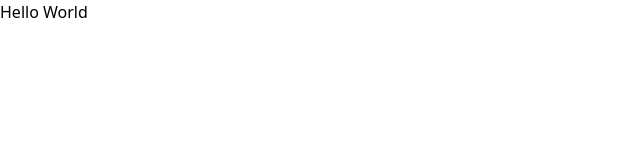
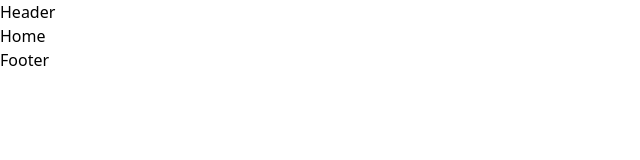
Before and after one commit to md-zeon/Arvyax-Wellness-Platform, a React (Vite) app in the folder frontend/: page / in a window 1280 px wide. Shown: the top 160 px of the page, without its empty margins (0-640 px from the left). Built offline with nearby package versions, Linux system fonts and the light colour scheme.

Commit message:
Added Root Layout Of the Page

```diff
--- /dev/null
+++ b/frontend/src/layouts/RootLayout/RootLayout.jsx
@@ -0,0 +1,15 @@
+import { Outlet } from "react-router";
+
+const RootLayout = () => {
+    return (
+        <>
+            <header>Header</header>
+            <main>
+                <Outlet />
+            </main>
+            <footer>Footer</footer>
+        </>
+    );
+};
+
+export default RootLayout;
--- /dev/null
+++ b/frontend/src/pages/Home/Home.jsx
@@ -0,0 +1,9 @@
+const Home = () => {
+    return (
+        <div>
+            Home
+        </div>
+    );
+};
+
+export default Home;
--- a/frontend/src/routes/routes.jsx
+++ b/frontend/src/routes/routes.jsx
@@ -1,9 +1,17 @@
 import { createBrowserRouter } from "react-router";
+import RootLayout from "../layouts/RootLayout/RootLayout";
+import Home from "../pages/Home/Home";
 
 const router = createBrowserRouter([
 	{
 		path: "/",
-		element: <div>Hello World</div>,
+		Component: RootLayout,
+		children: [
+			{
+				index: true,
+				Component: Home,
+			},
+		],
 	},
 ]);
 
```
